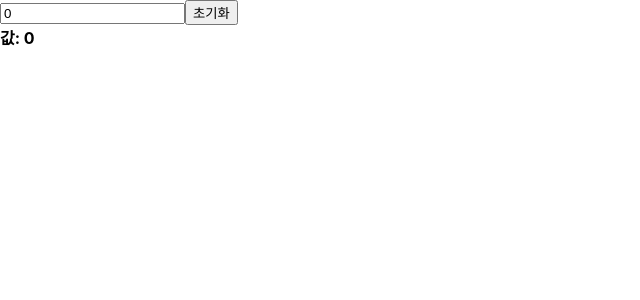
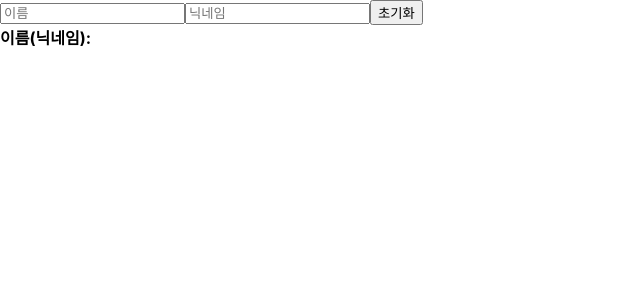
Before and after one commit to Hanxbeen/React_Tutorial, a React (Create React App) app in the folder begin-react/: page / in a window 1280 px wide. Shown: the top 300 px of the page, without its empty margins (0-640 px from the left). Built offline with nearby package versions, Linux system fonts and the light colour scheme.

Commit message:
study : 'input태그가 여러개일 때 상태관리'

```diff
--- a/begin-react/src/InputSample.js
+++ b/begin-react/src/InputSample.js
@@ -1,21 +1,36 @@
 import React, { useState } from "react";
 function InputSample() {
-  const [Value, setValue] = useState(0);
+  const [Name, setName] = useState("");
+  const [Nick, setNick] = useState("");
   const resetBtn = () => {
     console.log("초기화");
-    document.getElementById("txt").textContent = 0;
-    setValue(0);
+    document.getElementById("name").textContent = "";
+    setName("");
+    setNick("");
   };
-  const realtimeChange = (e) => {
-    console.log("값 변동");
-    setValue(e.target.value);
+  const nameChange = (e) => {
+    console.log("이름 변경");
+    setName(e.target.value);
+  };
+  const nickChange = (e) => {
+    console.log("닉네임 변경");
+    setNick(e.target.value);
   };
   return (
     <div>
-      <input id="txt" onChange={realtimeChange} value={Value} />
+      <input id="name" placeholder="이름" onChange={nameChange} value={Name} />
+      <input
+        id="nick"
+        placeholder="닉네임"
+        onChange={nickChange}
+        value={Nick}
+      />
+
       <button onClick={resetBtn}>초기화</button>
       <div>
-        <b>값: {Value}</b>
+        <b>
+          이름(닉네임): {Name} {Nick ? "(" + Nick + ")" : null}
+        </b>
       </div>
     </div>
   );
```
